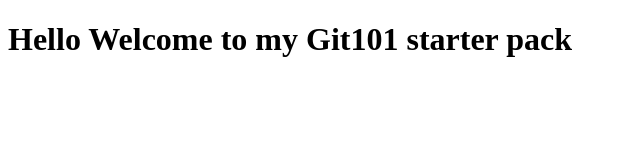
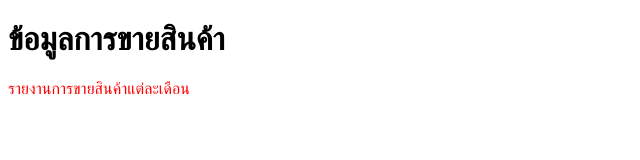
Before and after one commit to MeenYossakorn/meen-project, a plain HTML site: page index.html in a window 1280 px wide. Shown: the whole page, without its empty margins (0-640 px from the left). Drawn offline with Linux system fonts and the light colour scheme.

Commit message:
change color and text in index

```diff
--- a/index.html
+++ b/index.html
@@ -4,9 +4,15 @@
     <meta charset="UTF-8">
     <meta name="viewport" content="width=device-width, initial-scale=1.0">
     <title>Document</title>
+    <style>
+        p{
+            color: red;
+        }
+    </style>
 </head>
 <body>
-    <h1>Hello Welcome to my Git101 starter pack<h1>
+    <h1>ข้อมูลการขายสินค้า</h1>
+    <p>รายงานการขายสินค้าแต่ละเดือน</p>
 
 </body>
 </html>
```
